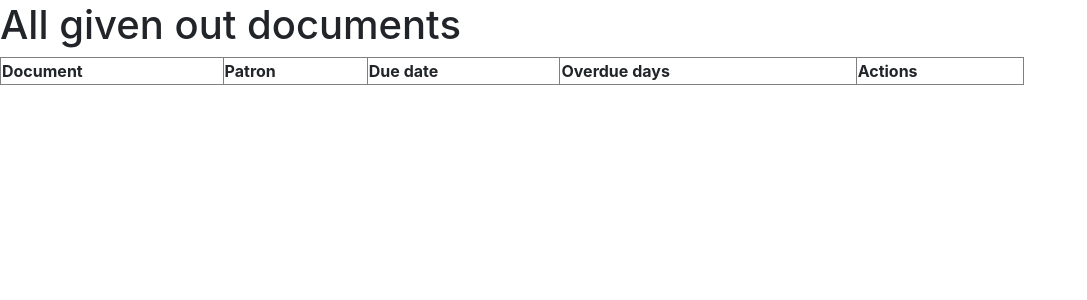
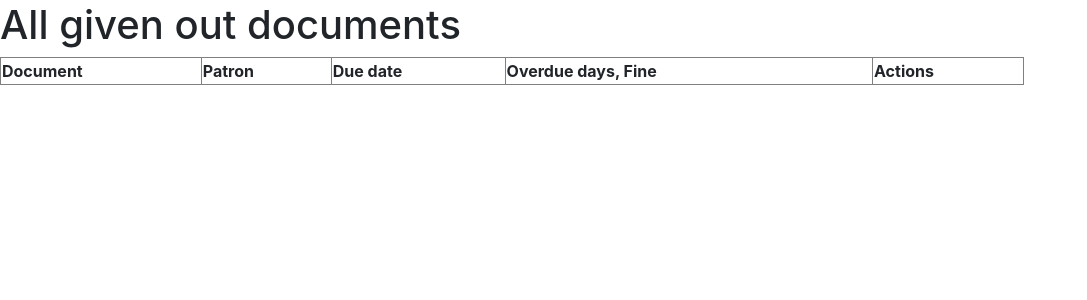
Before and after one commit to theMavl/TouchOfLibrary, a Django app: a page that uses library/templates/library/giveout_list.html in a window 1280 px wide. Shown: the part 72-372 px from the top of the page, without its empty margins (0-1087 px from the left). Run offline with Django 3.2, Linux system fonts and the light colour scheme; the visitor is signed in with stand-in values (Sample User, id 1); data that the repository does not hold is empty; some libraries are stand-ins or nearby versions.

Commit message:
add fines and overdues for librarian, small table fixes

```diff
--- a/library/templates/dashboard.html
+++ b/library/templates/dashboard.html
@@ -48,7 +48,6 @@ about user-->
                     <div class="card-body">
                         <h4 class="card-title">Documents</h4>
                         <p><a href="{% url 'document-create' %}" class="btn btn-success">New document</a>
-                            <a href="{% url 'tags' %}" class="btn btn-success">All existing tags</a></p>
                     </div>
                 </div>
             </div>
--- a/library/templates/library/giveout_list.html
+++ b/library/templates/library/giveout_list.html
@@ -13,7 +13,7 @@
                 <th> Document</th>
                 <th> Patron</th>
                 <th> Due date</th>
-                <th> Overdue days </th>
+                <th> Overdue days, Fine </th>
                 <th> Actions</th>
             </tr>
 
@@ -26,10 +26,11 @@
                             ({{ giveout.patron.patron_type }})</a></th>
                     {% if giveout.document_instance.is_overdue %}
                         <th bgcolor="#ff6347">{{ giveout.document_instance.due_back }}</th>
-                        <th bgcolor="#ff6347">{{ giveout.document_instance.overdue_days }}</th>
+                        <th bgcolor="#ff6347">{{ giveout.document_instance.overdue_days }} days, {{ giveout.document_instance.fine }} rubles</th>
                     {% else %}
                         <th>
                             {{ giveout.document_instance.due_back }}</th>
+                        <th>0 days</th>
                     {% endif %}
                     <th><a href="{{ giveout.document_instance.form_return_request_mail }}">Request to return</a></th>
                 </tr>
```
Also changed, not shown: 2 other files.
